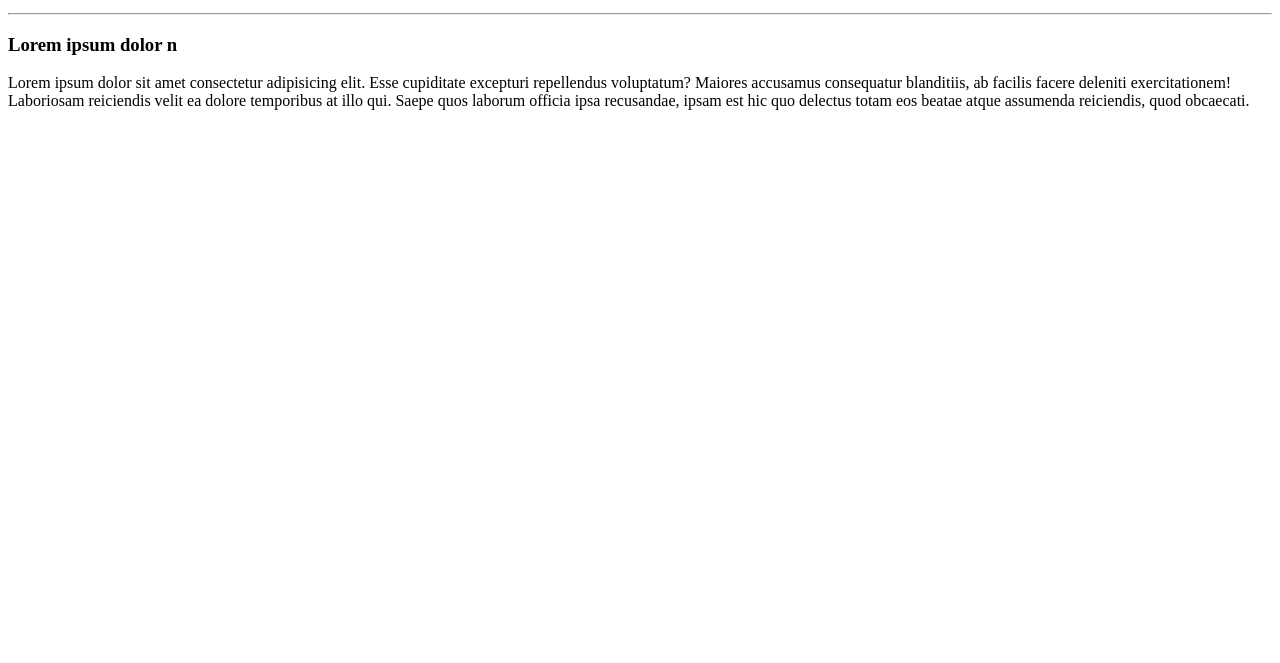
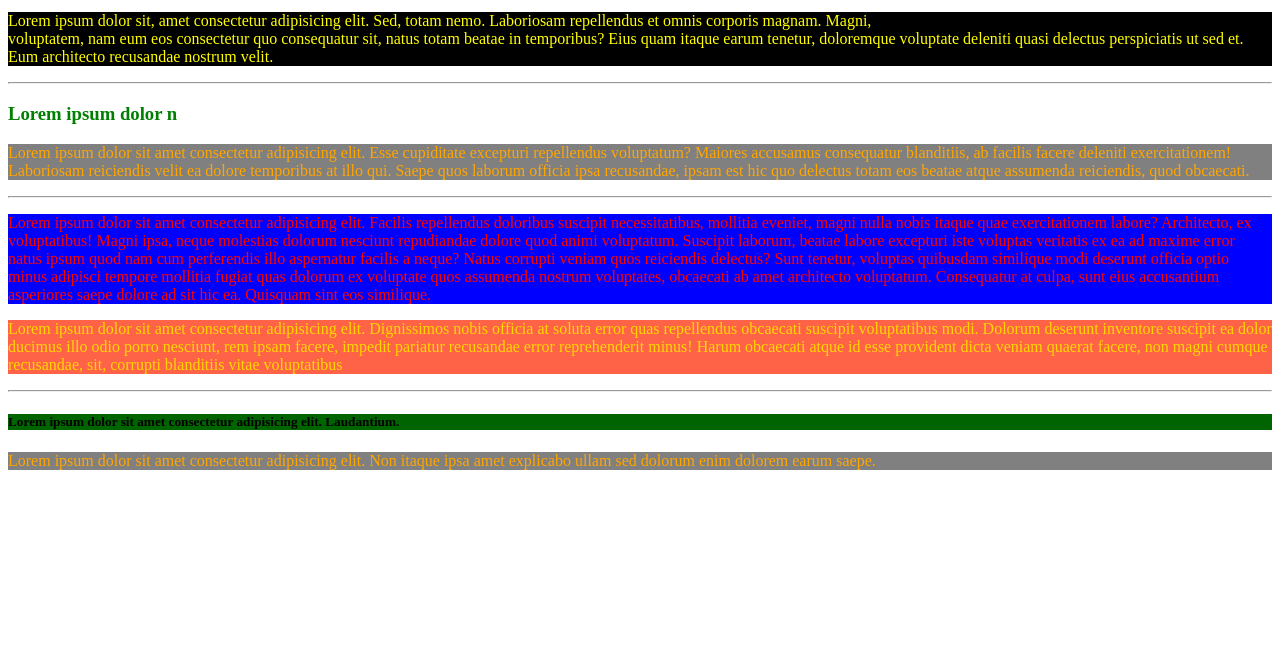
Before and after one commit to Ktanafu/project1, a plain HTML site: page project1/index.html in a window 1280 px wide. Shown: the part 137-800 px from the top of the page. Drawn offline with Linux system fonts and the light colour scheme.

Commit message:
css class and id added

```diff
--- a/project1/index.html
+++ b/project1/index.html
@@ -4,19 +4,42 @@
 <head>
     <meta charset="utf8" />
     <title>project #1</title>
+    <link rel="stylesheet" href="styles.css" />
 </head>
 
 <body>
-    <h1>Lorem, ipsum dolor.</h1>
-    <p>Lorem ipsum dolor sit, amet consectetur adipisicing elit. Sed, totam nemo. Laboriosam repellendus et omnis
-        corporis magnam. Magni, <br/> voluptatem, nam eum eos consectetur quo consequatur sit, natus totam beatae in
+    <h1 class="heading" id=main-header>Lorem, ipsum dolor.</h1>
+    <p class="first-paragraph">Lorem ipsum dolor sit, amet consectetur adipisicing elit. Sed, totam nemo. Laboriosam
+        repellendus et omnis
+        corporis magnam. Magni, <br /> voluptatem, nam eum eos consectetur quo consequatur sit, natus totam beatae in
         temporibus? Eius quam itaque earum tenetur, doloremque voluptate deleniti quasi delectus perspiciatis ut sed et.
         Eum architecto recusandae nostrum velit.</p>
-        <hr/>
-        <h3>Lorem ipsum dolor  n</h3>
-        <p>Lorem ipsum dolor sit amet consectetur adipisicing elit. Esse cupiditate excepturi repellendus voluptatum? Maiores accusamus consequatur blanditiis, ab facilis facere deleniti exercitationem! Laboriosam reiciendis velit ea dolore temporibus at illo qui. Saepe quos laborum officia ipsa recusandae, ipsam est hic quo delectus totam eos beatae atque assumenda reiciendis, quod obcaecati.</p>
+    <hr />
+    <h3 id="heading-3">Lorem ipsum dolor n</h3>
+    <p class="anything">Lorem ipsum dolor sit amet consectetur adipisicing elit. Esse cupiditate excepturi repellendus
+        voluptatum? Maiores accusamus consequatur blanditiis, ab facilis facere deleniti exercitationem! Laboriosam
+        reiciendis velit ea dolore temporibus at illo qui. Saepe quos laborum officia ipsa recusandae, ipsam est hic quo
+        delectus totam eos beatae atque assumenda reiciendis, quod obcaecati.</p>
+    <hr />
+    <p class="text">Lorem ipsum dolor sit amet consectetur adipisicing elit. Facilis repellendus doloribus suscipit
+        necessitatibus, mollitia eveniet, magni nulla nobis itaque quae exercitationem labore? Architecto, ex
+        voluptatibus! Magni ipsa, neque molestias dolorum nesciunt repudiandae dolore quod animi voluptatum. Suscipit
+        laborum, beatae labore excepturi iste voluptas veritatis ex ea ad maxime error natus ipsum quod nam cum
+        perferendis illo aspernatur facilis a neque? Natus corrupti veniam quos reiciendis delectus? Sunt tenetur,
+        voluptas quibusdam similique modi deserunt officia optio minus adipisci tempore mollitia fugiat quas dolorum ex
+        voluptate quos assumenda nostrum voluptates, obcaecati ab amet architecto voluptatum. Consequatur at culpa, sunt
+        eius accusantium asperiores saepe dolore ad sit hic ea. Quisquam sint eos similique. </p>
 
+    <p id="text">Lorem ipsum dolor sit amet consectetur adipisicing elit. Dignissimos nobis officia at soluta error quas
+        repellendus obcaecati suscipit voluptatibus modi. Dolorum deserunt inventore suscipit ea dolor ducimus illo odio
+        porro nesciunt, rem ipsam facere, impedit pariatur recusandae error reprehenderit minus! Harum obcaecati atque
+        id esse provident dicta veniam quaerat facere, non magni cumque recusandae, sit, corrupti blanditiis vitae
+        voluptatibus </p>
 
+    <hr>
+    <h5 id="main-header">Lorem ipsum dolor sit amet consectetur adipisicing elit. Laudantium.</h5>
+    <p class="anything"> Lorem ipsum dolor sit amet consectetur adipisicing elit. Non itaque ipsa amet explicabo ullam
+        sed dolorum enim dolorem earum saepe.</p>
 </body>
 
 </html>
--- /dev/null
+++ b/project1/styles.css
@@ -0,0 +1,40 @@
+
+
+.first-paragraph {
+
+    color: yellow;
+ background-color: black;
+}
+
+.anything {
+
+    color: orange;
+    background-color: gray;
+
+}
+
+.text{
+
+    color: red;
+    background-color: blue;
+}
+#text {
+    color: gold;
+    background-color: tomato;
+}
+
+#heading-3{
+    color: green;
+
+}
+
+.heading {
+    color: pink;
+
+font-size: 60px;
+}
+
+#main-header{
+background-color:darkgreen ;
+
+}
```
